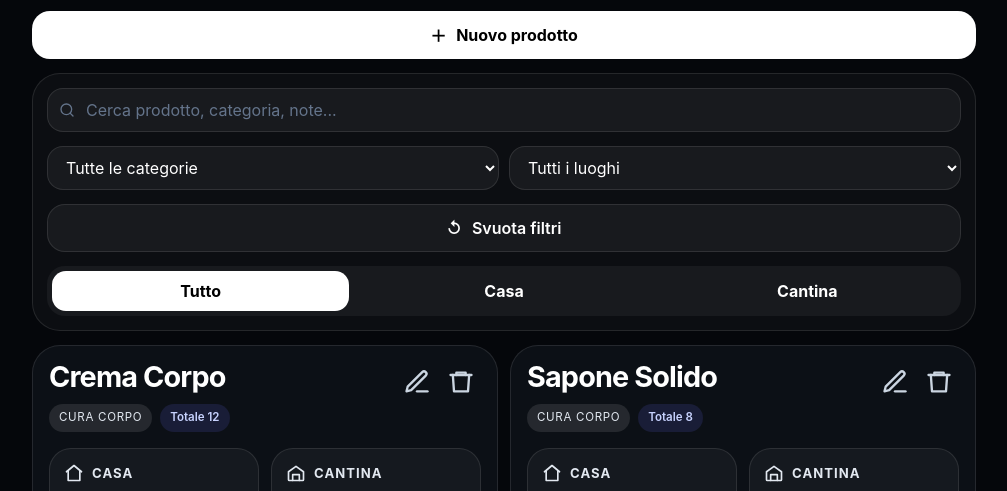
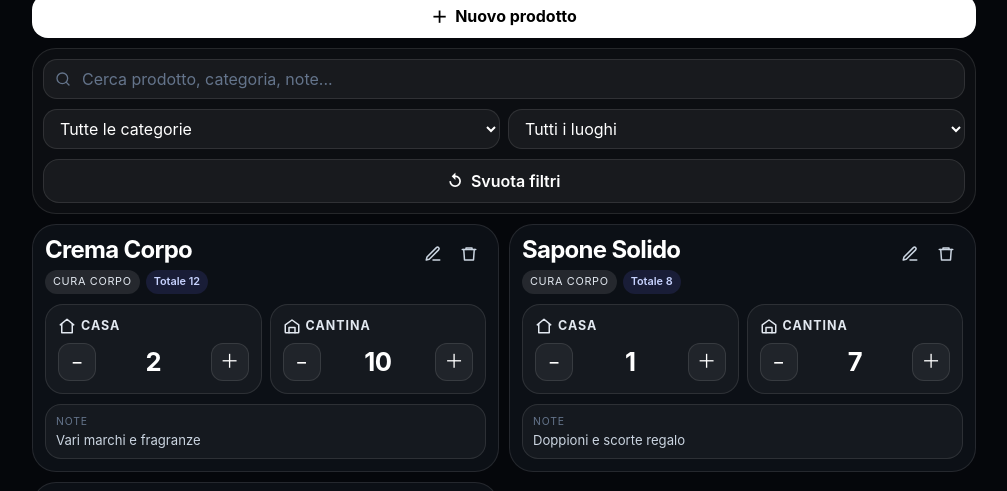
Before and after one commit to AmyAmy-ai/il-negozio, a plain HTML site: page index.html in a window 1280 px wide. Shown: the part 85-576 px from the top of the page, without its empty margins (136-1143 px from the left). Drawn offline with Linux system fonts and the light colour scheme.

Commit message:
Refactor CSS variables and update styles
Removed unused CSS variables and adjusted styles for various elements to improve layout and appearance.

```diff
--- a/index.html
+++ b/index.html
@@ -9,7 +9,6 @@
       --bg: #05070b;
       --panel: #0c1016;
       --panel-soft: rgba(255,255,255,0.03);
-      --panel-softer: rgba(255,255,255,0.05);
       --border: rgba(255,255,255,0.1);
       --text: #ffffff;
       --muted: #94a3b8;
@@ -19,12 +18,6 @@
       --blue-soft: rgba(99,102,241,0.12);
       --blue-border: rgba(99,102,241,0.35);
       --blue-text: #c7d2fe;
-      --danger: #ef4444;
-      --shadow: none;
-      --radius-xl: 28px;
-      --radius-lg: 22px;
-      --radius-md: 18px;
-      --radius-sm: 14px;
     }
 
     * { box-sizing: border-box; }
@@ -36,31 +29,31 @@
       min-height: 100vh;
     }
 
-    button, input, select, textarea {
-      font: inherit;
-    }
+    button, input, select, textarea { font: inherit; }
 
     .app {
       width: 100%;
       max-width: 430px;
       margin: 0 auto;
-      padding: 16px 12px 28px;
+      padding: 10px 10px 22px;
     }
 
-    .stack { display: grid; gap: 14px; }
+    .stack { display: grid; gap: 10px; }
+
     .hero h1 {
       margin: 0;
-      font-size: 2rem;
+      font-size: 1.7rem;
       line-height: 1.05;
       letter-spacing: -0.03em;
     }
+
     .hero p {
-      margin: 6px 0 0;
+      margin: 4px 0 0;
       color: var(--muted);
-      font-size: 0.92rem;
+      font-size: 0.86rem;
     }
 
-    .button, .icon-btn, .tab-btn, .pill-btn {
+    .button, .icon-btn, .pill-btn {
       border: 1px solid transparent;
       cursor: pointer;
       transition: 0.18s ease;
@@ -68,17 +61,16 @@
 
     .button {
       width: 100%;
-      height: 48px;
-      border-radius: 18px;
+      height: 44px;
+      border-radius: 16px;
       background: var(--accent);
       color: var(--accent-text);
       display: inline-flex;
       align-items: center;
       justify-content: center;
-      gap: 10px;
+      gap: 8px;
       font-weight: 700;
     }
-    .button:hover { opacity: 0.92; }
 
     .button.secondary {
       background: rgba(255,255,255,0.05);
@@ -90,9 +82,8 @@
     .panel {
       background: var(--panel-soft);
       border: 1px solid var(--border);
-      border-radius: var(--radius-xl);
-      padding: 14px;
-      box-shadow: var(--shadow);
+      border-radius: 24px;
+      padding: 10px;
     }
 
     .search-wrap {
@@ -112,74 +103,52 @@
 
     .field, .select, .textarea {
       width: 100%;
-      border-radius: 16px;
+      border-radius: 14px;
       border: 1px solid var(--border);
       background: rgba(255,255,255,0.05);
       color: var(--text);
-      min-height: 44px;
-      padding: 0 14px;
+      min-height: 40px;
+      padding: 0 12px;
       outline: none;
     }
 
     .field::placeholder, .textarea::placeholder { color: var(--muted-2); }
     .field.search { padding-left: 38px; }
+
     .textarea {
-      min-height: 88px;
-      padding: 12px 14px;
+      min-height: 74px;
+      padding: 10px 12px;
       resize: vertical;
     }
 
     .filters-grid {
       display: grid;
       grid-template-columns: 1fr 1fr;
-      gap: 10px;
-    }
-
-    .tabs {
-      display: grid;
-      grid-template-columns: repeat(3, 1fr);
-      gap: 6px;
-      background: rgba(255,255,255,0.05);
-      padding: 5px;
-      border-radius: 18px;
-    }
-
-    .tab-btn {
-      height: 40px;
-      border-radius: 14px;
-      background: transparent;
-      color: var(--text);
-      border: 0;
-      font-weight: 700;
-    }
-
-    .tab-btn.active {
-      background: #ffffff;
-      color: #000000;
+      gap: 8px;
     }
 
     .cards {
       display: grid;
-      gap: 12px;
+      gap: 10px;
     }
 
     .card {
       background: var(--panel);
       border: 1px solid var(--border);
-      border-radius: var(--radius-xl);
-      padding: 16px;
+      border-radius: 24px;
+      padding: 12px;
     }
 
     .card-top {
       display: flex;
       align-items: flex-start;
       justify-content: space-between;
-      gap: 12px;
+      gap: 10px;
     }
 
     .card-title {
       margin: 0;
-      font-size: 1.8rem;
+      font-size: 1.25rem;
       line-height: 1.05;
       letter-spacing: -0.03em;
       word-break: break-word;
@@ -189,17 +158,17 @@
     .badges {
       display: flex;
       flex-wrap: wrap;
-      gap: 8px;
-      margin-top: 12px;
+      gap: 6px;
+      margin-top: 8px;
     }
 
     .badge {
       display: inline-flex;
       align-items: center;
-      min-height: 28px;
-      padding: 0 10px;
+      min-height: 24px;
+      padding: 0 8px;
       border-radius: 999px;
-      font-size: 0.72rem;
+      font-size: 0.68rem;
       line-height: 1;
       border: 0;
       white-space: nowrap;
@@ -220,38 +189,44 @@
 
     .actions {
       display: flex;
-      gap: 4px;
+      gap: 2px;
       flex-shrink: 0;
     }
 
     .icon-btn {
-      width: 40px;
-      height: 40px;
-      border-radius: 16px;
+      width: 34px;
+      height: 34px;
+      border-radius: 12px;
       background: transparent;
       color: #cbd5e1;
-      border: 0;
       display: inline-flex;
       align-items: center;
       justify-content: center;
     }
+
+    .icon-btn svg {
+      width: 18px;
+      height: 18px;
+    }
+
     .icon-btn:hover { background: rgba(255,255,255,0.08); color: #fff; }
     .icon-btn.danger:hover { background: rgba(239,68,68,0.14); color: #fecaca; }
 
     .qty-grid {
       display: grid;
       grid-template-columns: 1fr 1fr;
-      gap: 10px;
-      margin-top: 16px;
+      gap: 8px;
+      margin-top: 10px;
     }
 
     .qty-card {
-      border-radius: 22px;
+      border-radius: 18px;
       border: 1px solid var(--border);
       background: rgba(255,255,255,0.04);
-      padding: 12px;
+      padding: 9px;
       min-width: 0;
     }
+
     .qty-card.highlight {
       background: var(--blue-soft);
       border-color: var(--blue-border);
@@ -260,83 +235,89 @@
     .qty-head {
       display: flex;
       align-items: center;
-      gap: 6px;
+      gap: 5px;
       color: #e2e8f0;
-      font-size: 0.72rem;
+      font-size: 0.66rem;
       font-weight: 700;
       letter-spacing: 0.08em;
       text-transform: uppercase;
     }
+
     .qty-head svg {
-      width: 18px;
-      height: 18px;
+      width: 14px;
+      height: 14px;
       flex-shrink: 0;
     }
 
     .qty-controls {
-      margin-top: 10px;
+      margin-top: 8px;
       display: flex;
       align-items: center;
       justify-content: space-between;
-      gap: 8px;
+      gap: 6px;
     }
 
     .qty-number {
-      min-width: 32px;
+      min-width: 22px;
       text-align: center;
-      font-size: 1.75rem;
+      font-size: 1.1rem;
       font-weight: 700;
       letter-spacing: -0.03em;
     }
 
     .pill-btn {
-      width: 38px;
-      height: 38px;
-      border-radius: 16px;
+      width: 30px;
+      height: 30px;
+      border-radius: 12px;
       border: 1px solid var(--border);
       background: rgba(255,255,255,0.05);
       color: #fff;
       display: inline-flex;
       align-items: center;
       justify-content: center;
-      font-size: 1.2rem;
+      font-size: 1rem;
       line-height: 1;
       flex-shrink: 0;
     }
+
     .pill-btn:hover { background: rgba(255,255,255,0.10); }
 
     .notes {
-      margin-top: 14px;
-      border-radius: 18px;
+      margin-top: 10px;
+      border-radius: 16px;
       border: 1px solid var(--border);
       background: rgba(255,255,255,0.04);
-      padding: 12px;
+      padding: 10px;
     }
+
     .notes-label {
       color: var(--muted-2);
-      font-size: 0.72rem;
+      font-size: 0.65rem;
       text-transform: uppercase;
       letter-spacing: 0.08em;
-      margin-bottom: 6px;
+      margin-bottom: 4px;
     }
+
     .notes-text {
       color: #cbd5e1;
-      font-size: 0.92rem;
+      font-size: 0.82rem;
       white-space: pre-wrap;
       word-break: break-word;
     }
 
     .empty {
       text-align: center;
-      padding: 34px 18px;
+      padding: 28px 14px;
       color: var(--muted);
     }
+
     .empty h3 {
-      margin: 10px 0 0;
+      margin: 8px 0 0;
       color: #fff;
-      font-size: 1.1rem;
+      font-size: 1rem;
     }
-    .empty p { margin: 8px 0 0; }
+
+    .empty p { margin: 6px 0 0; font-size: 0.86rem; }
 
     .modal-backdrop {
       position: fixed;
@@ -348,6 +329,7 @@
       padding: 16px;
       z-index: 50;
     }
+
     .modal-backdrop.open { display: flex; }
 
     .modal {
@@ -355,8 +337,8 @@
       max-width: 430px;
       background: var(--panel);
       border: 1px solid var(--border);
-      border-radius: 28px;
-      padding: 18px;
+      border-radius: 24px;
+      padding: 16px;
       max-height: 92vh;
       overflow: auto;
     }
@@ -366,47 +348,32 @@
       align-items: center;
       justify-content: space-between;
       gap: 12px;
-      margin-bottom: 14px;
+      margin-bottom: 12px;
     }
+
     .modal-head h2 {
       margin: 0;
-      font-size: 1.15rem;
+      font-size: 1.05rem;
     }
 
     .close-btn {
-      width: 38px;
-      height: 38px;
-      border-radius: 14px;
+      width: 34px;
+      height: 34px;
+      border-radius: 12px;
       border: 1px solid var(--border);
       background: rgba(255,255,255,0.04);
       color: #fff;
       cursor: pointer;
     }
 
-    .form-grid {
-      display: grid;
-      gap: 12px;
-    }
-
-    .form-row {
-      display: grid;
-      gap: 8px;
-    }
-
-    .form-two {
-      display: grid;
-      grid-template-columns: 1fr 1fr;
-      gap: 10px;
-    }
+    .form-grid { display: grid; gap: 10px; }
+    .form-row { display: grid; gap: 6px; }
+    .form-two { display: grid; grid-template-columns: 1fr 1fr; gap: 8px; }
 
     label {
-      font-size: 0.88rem;
+      font-size: 0.84rem;
       color: #e2e8f0;
       font-weight: 600;
-    }
-
-    .muted-icon {
-      color: var(--muted-2);
     }
 
     .hidden { display: none !important; }
@@ -414,40 +381,43 @@
     @media (min-width: 700px) {
       .app {
         max-width: 980px;
-        padding: 24px 18px 40px;
+        padding: 20px 18px 32px;
       }
+
       .cards {
         grid-template-columns: repeat(2, minmax(0, 1fr));
       }
-      .qty-grid {
-        grid-template-columns: repeat(2, minmax(0, 1fr));
-        gap: 12px;
+
+      .card-title {
+        font-size: 1.5rem;
       }
+
       .qty-card {
-        padding: 14px;
+        padding: 12px;
       }
+
       .qty-head {
-        gap: 8px;
-        font-size: 0.82rem;
+        font-size: 0.78rem;
       }
+
       .qty-head svg {
-        width: 20px;
-        height: 20px;
+        width: 18px;
+        height: 18px;
       }
-      .qty-controls {
-        margin-top: 12px;
-        gap: 10px;
+
+      .qty-number {
+        font-size: 1.6rem;
       }
-      .qty-number {
-        min-width: 40px;
-        font-size: 2rem;
+
+      .pill-btn {
+        width: 38px;
+        height: 38px;
+        font-size: 1.2rem;
       }
-      .pill-btn {
-        width: 44px;
-        height: 44px;
-        font-size: 1.35rem;
+
+      .modal {
+        max-width: 520px;
       }
-      .modal { max-width: 520px; }
     }
   </style>
 </head>
@@ -487,12 +457,6 @@
         <span>↺</span>
         <span>Svuota filtri</span>
       </button>
-
-      <div class="tabs">
-        <button class="tab-btn active" data-tab="tutto">Tutto</button>
-        <button class="tab-btn" data-tab="casa">Casa</button>
-        <button class="tab-btn" data-tab="cantina">Cantina</button>
-      </div>
     </section>
 
     <section id="cards" class="cards"></section>
@@ -544,7 +508,7 @@
   </div>
 
   <script>
-    const STORAGE_KEY = 'il-negozio-scorte-html-v1';
+    const STORAGE_KEY = 'il-negozio-scorte-html-v2';
     const categories = ['Cura corpo', 'Detergenti', 'Alimenti', 'Altro'];
 
     const initialItems = [
@@ -578,7 +542,6 @@
     let query = '';
     let categoryFilter = 'tutte';
     let locationFilter = 'tutte';
-    let activeTab = 'tutto';
     let editingId = null;
 
     const cardsEl = document.getElementById('cards');
@@ -587,7 +550,6 @@
     const categoryFilterEl = document.getElementById('categoryFilter');
     const locationFilterEl = document.getElementById('locationFilter');
     const clearFiltersBtn = document.getElementById('clearFiltersBtn');
-    const tabButtons = Array.from(document.querySelectorAll('.tab-btn'));
     const modalBackdrop = document.getElementById('modalBackdrop');
     const modalTitle = document.getElementById('modalTitle');
     const openAddBtn = document.getElementById('openAddBtn');
@@ -616,8 +578,8 @@
               id: item.id || crypto.randomUUID(),
               name: item.name || 'Prodotto',
               category: item.category || 'Altro',
-              casa: item.casa,
-              cantina: item.cantina,
+              casa: Math.max(0, item.casa),
+              cantina: Math.max(0, item.cantina),
               notes: item.notes || '',
             };
           }
@@ -676,20 +638,10 @@
         query = '';
         categoryFilter = 'tutte';
         locationFilter = 'tutte';
-        activeTab = 'tutto';
         searchInput.value = '';
         categoryFilterEl.value = 'tutte';
         locationFilterEl.value = 'tutte';
-        updateTabButtons();
         render();
-      });
-
-      tabButtons.forEach((btn) => {
-        btn.addEventListener('click', () => {
-          activeTab = btn.dataset.tab;
-          updateTabButtons();
-          render();
-        });
       });
 
       openAddBtn.addEventListener('click', () => openModal());
@@ -702,12 +654,6 @@
       });
 
       saveBtn.addEventListener('click', saveForm);
-    }
-
-    function updateTabButtons() {
-      tabButtons.forEach((btn) => {
-        btn.classList.toggle('active', btn.dataset.tab === activeTab);
-      });
     }
 
     function openModal(item = null) {
@@ -764,18 +710,16 @@
       return items
         .filter((item) => {
           const haystack = [item.name, item.category, item.notes].join(' ').toLowerCase();
-          const matchQuery = haystack.includes(query);
           const hasCasa = item.casa > 0;
           const hasCantina = item.cantina > 0;
+          const matchQuery = haystack.includes(query);
           const matchCategory = categoryFilter === 'tutte' || item.category === categoryFilter;
-          const matchLocation = locationFilter === 'tutte' ||
+          const matchLocation =
+            locationFilter === 'tutte' ||
             (locationFilter === 'Casa' && hasCasa) ||
             (locationFilter === 'Cantina' && hasCantina);
-          const matchTab = activeTab === 'tutto' ||
-            (activeTab === 'casa' && hasCasa) ||
-            (activeTab === 'cantina' && hasCantina);
 
-          return matchQuery && matchCategory && matchLocation && matchTab;
+          return matchQuery && matchCategory && matchLocation;
         })
         .sort((a, b) => a.name.localeCompare(b.name, 'it', { sensitivity: 'base' }));
     }
@@ -801,7 +745,6 @@
     }
 
     function icon(type) {
-      if (type === 'search') return '<svg viewBox="0 0 24 24" fill="none" stroke="currentColor" stroke-width="2" stroke-linecap="round" stroke-linejoin="round"><circle cx="11" cy="11" r="8"></circle><path d="m21 21-4.35-4.35"></path></svg>';
       if (type === 'home') return '<svg viewBox="0 0 24 24" fill="none" stroke="currentColor" stroke-width="2" stroke-linecap="round" stroke-linejoin="round"><path d="M3 10.5 12 3l9 7.5"></path><path d="M5 9.5V21h14V9.5"></path></svg>';
       if (type === 'warehouse') return '<svg viewBox="0 0 24 24" fill="none" stroke="currentColor" stroke-width="2" stroke-linecap="round" stroke-linejoin="round"><path d="M3 10.5 12 4l9 6.5V20a1 1 0 0 1-1 1H4a1 1 0 0 1-1-1z"></path><path d="M8 21v-7h8v7"></path></svg>';
       if (type === 'edit') return '<svg viewBox="0 0 24 24" fill="none" stroke="currentColor" stroke-width="2" stroke-linecap="round" stroke-linejoin="round"><path d="M12 20h9"></path><path d="M16.5 3.5a2.1 2.1 0 0 1 3 3L7 19l-4 1 1-4Z"></path></svg>';
```
